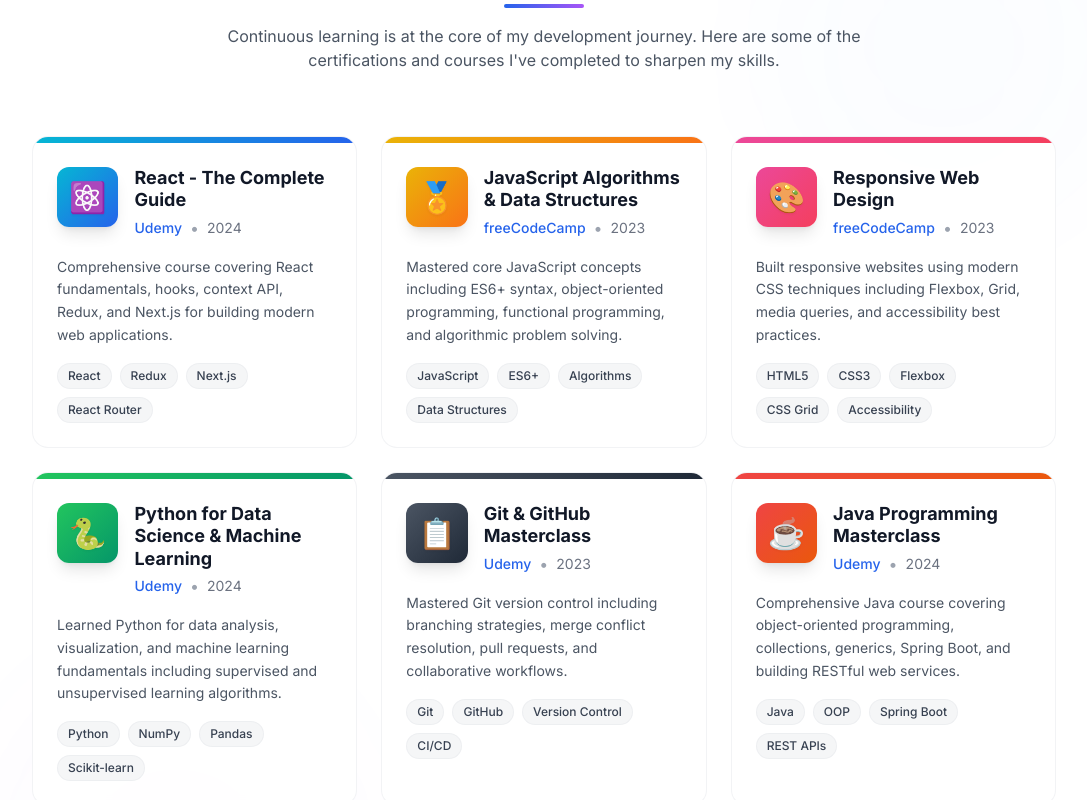
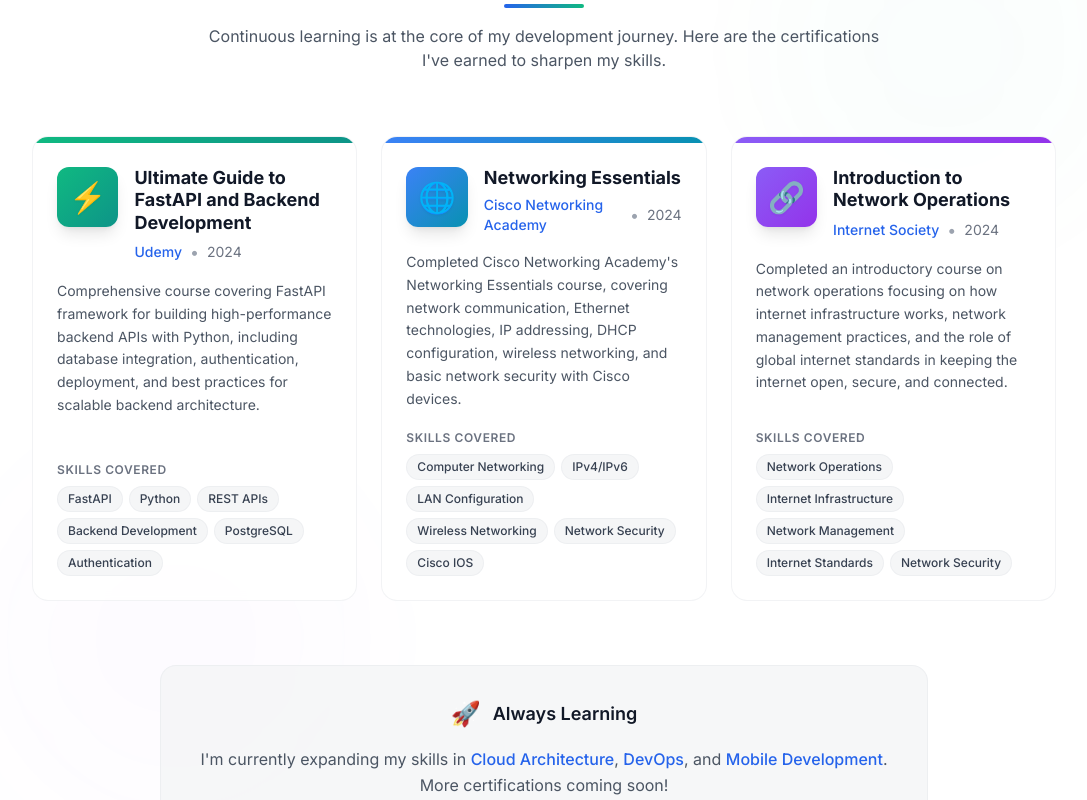
Before and after one commit to mugisha19/my-portfolio, a React (Create React App) app: page / in a window 1280 px wide. Shown: the part 4980-5780 px from the top of the page, without its empty margins (96-1183 px from the left). Built offline with nearby package versions, Linux system fonts and the light colour scheme.

Commit message:
feat: update certifications list and remove BSc stat

```diff
--- a/src/components/sections/Certifications.js
+++ b/src/components/sections/Certifications.js
@@ -5,69 +5,56 @@
   const certifications = [
     {
       id: 1,
-      title: "React - The Complete Guide",
+      title: "Ultimate Guide to FastAPI and Backend Development",
       issuer: "Udemy",
       date: "2024",
-      icon: "⚛️",
-      color: "from-cyan-500 to-blue-600",
-      skills: ["React", "Redux", "Next.js", "React Router"],
+      icon: "⚡",
+      color: "from-emerald-500 to-teal-600",
+      skills: [
+        "FastAPI",
+        "Python",
+        "REST APIs",
+        "Backend Development",
+        "PostgreSQL",
+        "Authentication",
+      ],
       description:
-        "Comprehensive course covering React fundamentals, hooks, context API, Redux, and Next.js for building modern web applications.",
+        "Comprehensive course covering FastAPI framework for building high-performance backend APIs with Python, including database integration, authentication, deployment, and best practices for scalable backend architecture.",
     },
     {
       id: 2,
-      title: "JavaScript Algorithms & Data Structures",
-      issuer: "freeCodeCamp",
-      date: "2023",
-      icon: "🏅",
-      color: "from-yellow-500 to-orange-500",
-      skills: ["JavaScript", "ES6+", "Algorithms", "Data Structures"],
+      title: "Networking Essentials",
+      issuer: "Cisco Networking Academy",
+      date: "2024",
+      icon: "🌐",
+      color: "from-blue-500 to-cyan-600",
+      skills: [
+        "Computer Networking",
+        "IPv4/IPv6",
+        "LAN Configuration",
+        "Wireless Networking",
+        "Network Security",
+        "Cisco IOS",
+      ],
       description:
-        "Mastered core JavaScript concepts including ES6+ syntax, object-oriented programming, functional programming, and algorithmic problem solving.",
+        "Completed Cisco Networking Academy's Networking Essentials course, covering network communication, Ethernet technologies, IP addressing, DHCP configuration, wireless networking, and basic network security with Cisco devices.",
     },
     {
       id: 3,
-      title: "Responsive Web Design",
-      issuer: "freeCodeCamp",
-      date: "2023",
-      icon: "🎨",
-      color: "from-pink-500 to-rose-500",
-      skills: ["HTML5", "CSS3", "Flexbox", "CSS Grid", "Accessibility"],
+      title: "Introduction to Network Operations",
+      issuer: "Internet Society",
+      date: "2024",
+      icon: "🔗",
+      color: "from-violet-500 to-purple-600",
+      skills: [
+        "Network Operations",
+        "Internet Infrastructure",
+        "Network Management",
+        "Internet Standards",
+        "Network Security",
+      ],
       description:
-        "Built responsive websites using modern CSS techniques including Flexbox, Grid, media queries, and accessibility best practices.",
-    },
-    {
-      id: 4,
-      title: "Python for Data Science & Machine Learning",
-      issuer: "Udemy",
-      date: "2024",
-      icon: "🐍",
-      color: "from-green-500 to-emerald-600",
-      skills: ["Python", "NumPy", "Pandas", "Scikit-learn"],
-      description:
-        "Learned Python for data analysis, visualization, and machine learning fundamentals including supervised and unsupervised learning algorithms.",
-    },
-    {
-      id: 5,
-      title: "Git & GitHub Masterclass",
-      issuer: "Udemy",
-      date: "2023",
-      icon: "📋",
-      color: "from-gray-600 to-gray-800",
-      skills: ["Git", "GitHub", "Version Control", "CI/CD"],
-      description:
-        "Mastered Git version control including branching strategies, merge conflict resolution, pull requests, and collaborative workflows.",
-    },
-    {
-      id: 6,
-      title: "Java Programming Masterclass",
-      issuer: "Udemy",
-      date: "2024",
-      icon: "☕",
-      color: "from-red-500 to-orange-600",
-      skills: ["Java", "OOP", "Spring Boot", "REST APIs"],
-      description:
-        "Comprehensive Java course covering object-oriented programming, collections, generics, Spring Boot, and building RESTful web services.",
+        "Completed an introductory course on network operations focusing on how internet infrastructure works, network management practices, and the role of global internet standards in keeping the internet open, secure, and connected.",
     },
   ];
 
@@ -76,7 +63,7 @@
     visible: {
       opacity: 1,
       transition: {
-        staggerChildren: 0.15,
+        staggerChildren: 0.2,
       },
     },
   };
@@ -98,7 +85,7 @@
       {/* Background Elements */}
       <div className="absolute inset-0 overflow-hidden pointer-events-none">
         <motion.div
-          className="absolute top-20 right-20 w-80 h-80 bg-blue-500/5 rounded-full blur-3xl"
+          className="absolute top-20 right-20 w-80 h-80 bg-emerald-500/5 rounded-full blur-3xl"
           animate={{
             scale: [1, 1.2, 1],
             opacity: [0.3, 0.5, 0.3],
@@ -123,7 +110,7 @@
         />
       </div>
 
-      <div className="relative z-10 max-w-7xl mx-auto">
+      <div className="relative z-10 max-w-6xl mx-auto">
         {/* Section Header */}
         <motion.div
           className="text-center mb-16"
@@ -155,7 +142,7 @@
           </motion.h2>
 
           <motion.div
-            className="w-20 h-1 bg-gradient-to-r from-blue-600 to-purple-500 dark:from-blue-500 dark:to-purple-400 rounded-full mx-auto mb-4"
+            className="w-20 h-1 bg-gradient-to-r from-blue-600 to-emerald-500 dark:from-blue-500 dark:to-emerald-400 rounded-full mx-auto mb-4"
             initial={{ width: 0 }}
             whileInView={{ width: "5rem" }}
             transition={{ duration: 0.8, delay: 0.4 }}
@@ -170,14 +157,13 @@
             viewport={{ once: true }}
           >
             Continuous learning is at the core of my development journey. Here
-            are some of the certifications and courses I've completed to sharpen
-            my skills.
+            are the certifications I've earned to sharpen my skills.
           </motion.p>
         </motion.div>
 
         {/* Certifications Grid */}
         <motion.div
-          className="grid md:grid-cols-2 lg:grid-cols-3 gap-6"
+          className="grid md:grid-cols-3 gap-6"
           variants={containerVariants}
           initial="hidden"
           whileInView="visible"
@@ -186,7 +172,7 @@
           {certifications.map((cert) => (
             <motion.div
               key={cert.id}
-              className="group relative bg-white/80 dark:bg-slate-800/50 backdrop-blur-sm rounded-2xl overflow-hidden border border-gray-200/50 dark:border-slate-700/30 hover:border-gray-300 dark:hover:border-slate-600/50 transition-all duration-500 hover:shadow-xl"
+              className="group relative bg-white/80 dark:bg-slate-800/50 backdrop-blur-sm rounded-2xl overflow-hidden border border-gray-200/50 dark:border-slate-700/30 hover:border-gray-300 dark:hover:border-slate-600/50 transition-all duration-500 hover:shadow-xl flex flex-col"
               variants={cardVariants}
               whileHover={{ y: -5, scale: 1.02 }}
             >
@@ -195,19 +181,21 @@
                 className={`h-1.5 bg-gradient-to-r ${cert.color} w-full`}
               ></div>
 
-              <div className="p-6">
+              <div className="p-6 flex flex-col flex-1">
                 {/* Header */}
                 <div className="flex items-start gap-4 mb-4">
-                  <div
+                  <motion.div
                     className={`text-3xl p-3 bg-gradient-to-br ${cert.color} rounded-xl shadow-lg flex-shrink-0`}
+                    whileHover={{ rotate: [0, -10, 10, 0], scale: 1.1 }}
+                    transition={{ duration: 0.5 }}
                   >
                     <span className="filter drop-shadow-sm">{cert.icon}</span>
-                  </div>
+                  </motion.div>
                   <div className="flex-1 min-w-0">
                     <h3 className="text-lg font-bold text-gray-900 dark:text-white group-hover:text-blue-600 dark:group-hover:text-blue-400 transition-colors duration-300 leading-tight">
                       {cert.title}
                     </h3>
-                    <div className="flex items-center gap-2 mt-1">
+                    <div className="flex items-center gap-2 mt-1.5">
                       <span className="text-sm font-medium text-blue-600 dark:text-blue-400">
                         {cert.issuer}
                       </span>
@@ -222,12 +210,16 @@
                 </div>
 
                 {/* Description */}
-                <p className="text-sm text-gray-600 dark:text-slate-400 leading-relaxed mb-4">
+                <p className="text-sm text-gray-600 dark:text-slate-400 leading-relaxed mb-5 flex-1">
                   {cert.description}
                 </p>
 
                 {/* Skills Tags */}
-                <div className="flex flex-wrap gap-2">
+                <div>
+                  <h4 className="text-xs font-semibold text-gray-500 dark:text-slate-500 mb-2 uppercase tracking-wider">
+                    Skills Covered
+                  </h4>
+                  <div className="flex flex-wrap gap-1.5">
                     {cert.skills.map((skill, index) => (
                       <span
                         key={index}
@@ -236,6 +228,7 @@
                         {skill}
                       </span>
                     ))}
+                  </div>
                 </div>
               </div>
 
@@ -261,7 +254,7 @@
               </h3>
             </div>
             <p className="text-gray-600 dark:text-slate-400 leading-relaxed">
-              I'm currently exploring advanced topics in{" "}
+              I'm currently expanding my skills in{" "}
               <span className="text-blue-600 dark:text-blue-400 font-medium">
                 Cloud Architecture
               </span>
@@ -273,7 +266,7 @@
               <span className="text-blue-600 dark:text-blue-400 font-medium">
                 Mobile Development
               </span>
-              . The tech landscape never stops evolving, and neither do I.
+              . More certifications coming soon!
             </p>
           </div>
         </motion.div>
--- a/src/components/sections/Education.js
+++ b/src/components/sections/Education.js
@@ -167,8 +167,7 @@
         </div>
 
         {/* Quick Stats */}
-        <div className="grid grid-cols-2 md:grid-cols-4 gap-6 mt-16">
-          <StatCard icon="🎓" value="B.Sc." label="Computer Science" />
+        <div className="grid grid-cols-2 md:grid-cols-3 gap-6 mt-16">
           <StatCard icon="⭐" value="16/20" label="Current Grade" />
           <StatCard icon="🏆" value="3+" label="Key Projects" />
           <StatCard icon="📖" value="20+" label="Courses Completed" />
```
Lines whose indentation alone changed are shown as unchanged.
